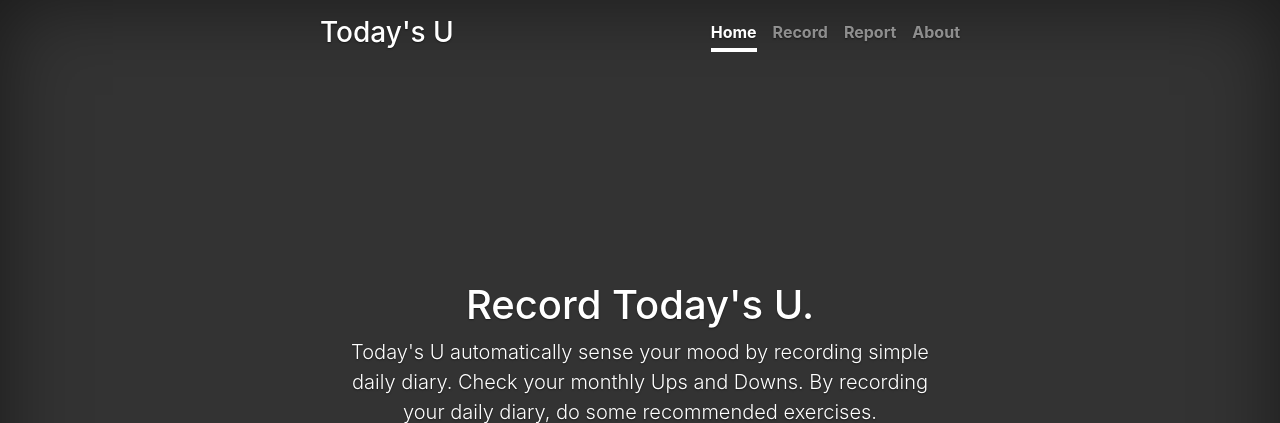
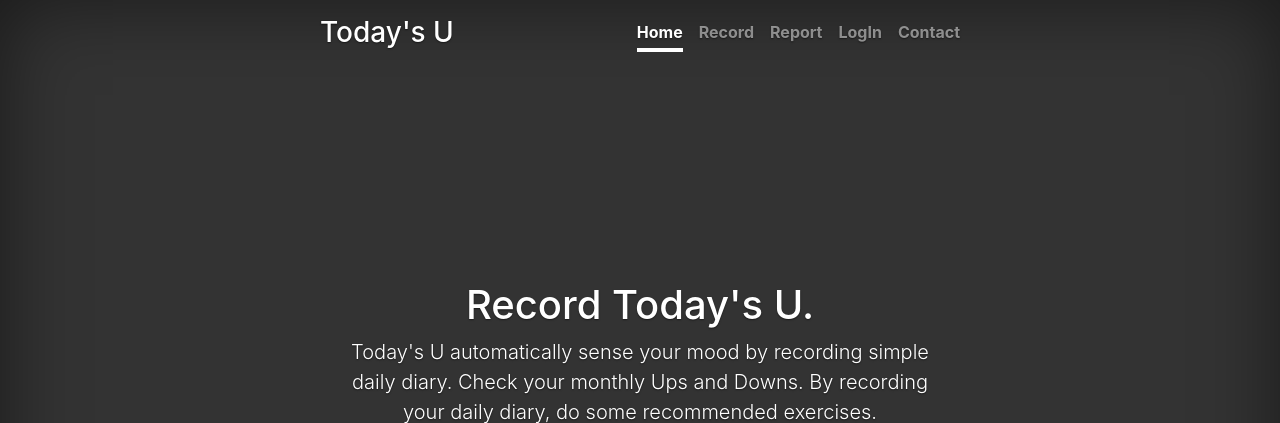
Before and after one commit to sieun-Bae/django-nlp, a Django app: template mysite/blog/templates/index.html in a window 1280 px wide. Shown: the top 423 px of the page. Run offline with Django 3.2, Linux system fonts and the light colour scheme; the template is opened without the code that fills it, so the values that code supplies are empty; some libraries are stand-ins or nearby versions.

Commit message:
templates for blog completed

```diff
--- a/mysite/blog/templates/index.html
+++ b/mysite/blog/templates/index.html
@@ -13,7 +13,8 @@
         <a class="nav-link active" href="#">Home</a>
         <a class="nav-link" href="#">Record</a>
         <a class="nav-link" href="#">Report</a>
-        <a class="nav-link" href="#">About</a>
+        <a class="nav-link" href="#">LogIn</a>
+        <a class="nav-link" href="#">Contact</a>
       </nav>
     </div>
   </header>
```
